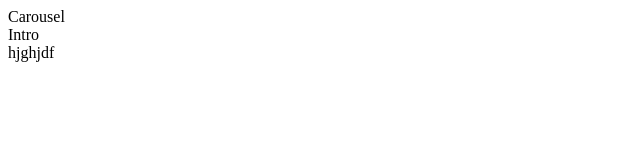
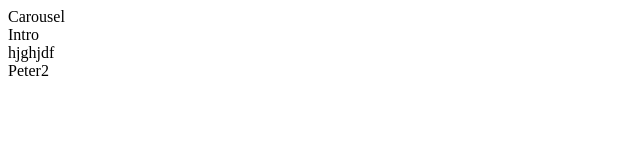
Before and after one commit to khloe1425/layoutBS4, a plain HTML site: page index.html in a window 1280 px wide. Shown: the full height of the page, 0-640 px from the left. Drawn offline with Linux system fonts and the light colour scheme.

Commit message:
pêtêtr

```diff
--- a/index.html
+++ b/index.html
@@ -11,5 +11,6 @@
     <section>Carousel</section>
     <section>Intro</section>
     <section>hjghjdf</section>
+    <section>Peter2</section>
 </body>
 </html>
```
